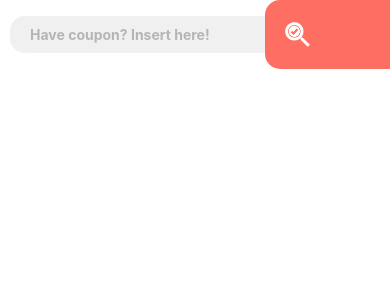
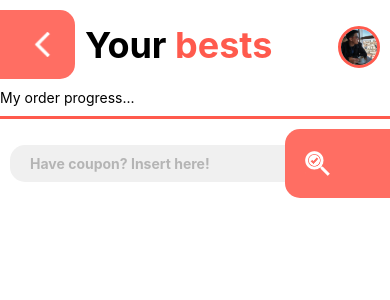
Before and after one commit to willian-froes/Bestdot, a React Native app: screen /Order in a window 390 px wide. Shown: the top 300 px of the page. Built offline with nearby package versions, Linux system fonts and the light colour scheme; no server answers.

Commit message:
conditional render cart, return buttons and modify title in navbar

```diff
--- a/App.tsx
+++ b/App.tsx
@@ -13,7 +13,7 @@ export default function App() {
   return(
     <NavigationContainer>
       <Stack.Navigator screenOptions={{ headerShown: false }}>
-        {/* <Stack.Screen name="Main" component={MainView} /> */}
+        <Stack.Screen name="Main" component={MainView} />
         <Stack.Screen name="Order" component={OrderView} />
       </Stack.Navigator>
     </NavigationContainer>
--- a/assets/component/InputWithButton.tsx
+++ b/assets/component/InputWithButton.tsx
@@ -25,7 +25,7 @@ const InputWithButton: React.FC<Props> = ({ callableMethod, callableCancelMethod
             }
 
             <TouchableOpacity style={{ backgroundColor: '#FF6E63', borderTopLeftRadius: 15, borderBottomLeftRadius: 15 }} onPress={() => callableMethod()}>
-                <Image style={{ width: 25, height: 25, marginLeft: 20, marginRight: 80, marginVertical: 22 }} source={buttonIcon} />
+                <Image style={{ width: 25, height: 25, marginLeft: 20, marginRight: 60, marginVertical: 22 }} source={buttonIcon} />
             </TouchableOpacity>
         </View>
     );
--- a/assets/component/Navbar.tsx
+++ b/assets/component/Navbar.tsx
@@ -2,31 +2,59 @@ import React, { ReactChildren, ReactNode } from 'react';
 import { Text, View, TouchableOpacity, Image } from 'react-native';
 
 interface Props {
-    cartLength: number,
+    isMain: boolean,
+    cartLength?: number,
     callableGoTo: CallableFunction
-    children: ReactNode
+    children?: ReactNode
 }
 
-const Navbar: React.FC<Props> = ({ cartLength, callableGoTo, children }) => {
+const Navbar: React.FC<Props> = ({ isMain=false, cartLength, callableGoTo, children }) => {
     return(
+        <>
+            {isMain
+                ?
                 <>
                     <Text style={{ color: '#000000', fontSize: 26, fontWeight: 'bold', marginBottom: 15, marginHorizontal: 10  }}>Hi, Willian!</Text>
                     <Text style={{ color: '#B5B5B5', fontWeight: 'bold', marginHorizontal: 10  }}>Welcome to</Text>
+                </>
+                :
+                <></>
+            }
 
-            <View style={{ flexDirection: 'row', justifyContent: 'space-between', alignItems: 'center', marginHorizontal: 10, marginBottom: 10 }}>
+            <View style={{ flexDirection: 'row', justifyContent: 'space-between', alignItems: 'center', marginHorizontal: isMain? 10 : 0, marginBottom: 10 }}>
                 <View style={{ flexDirection: 'row' }}>
+                    {isMain
+                        ?
+                        <>
                             <Text style={{ fontSize: 36, fontWeight: 'bold', color: '#000000' }}>Best</Text>
                             <Text style={{ fontSize: 36, fontWeight: 'bold', color: '#FF5A4D' }}>dot</Text>
                             <Text style={{ fontSize: 36, fontWeight: 'bold', color: '#000000' }}>.</Text>
+                        </>
+                        :
+                        <View style={{ flexDirection: 'row', alignItems: 'center', marginTop: 10 }}>
+                            <TouchableOpacity style={{ backgroundColor: '#FF6E63', borderTopRightRadius: 15, borderBottomRightRadius: 15, marginRight: 10 }} onPress={() => callableGoTo()}>
+                                <Image style={{ width: 25, height: 25, marginRight: 20, marginLeft: 30, marginVertical: 22 }} source={require("../image/return-icon.png")} />
+                            </TouchableOpacity>
+
+                            <Text style={{ fontSize: 36, fontWeight: 'bold', color: '#000000' }}>Your </Text>
+                            <Text style={{ fontSize: 36, fontWeight: 'bold', color: '#FF5A4D' }}>bests</Text>
+                        </View>
+                    }
                 </View>
 
                 <View style={{ flexDirection: 'row', alignItems: 'center' }}>
+
+                    {isMain
+                        ?
                         <TouchableOpacity style={{ backgroundColor: '#FF5A4D', flexDirection: 'row', alignItems: 'center', padding: 10, borderRadius: 15, marginRight: 12 }} onPress={() => callableGoTo()}>
                             <Text style={{ color: '#ffffff', fontWeight: 'bold', marginRight: 10 }}>{cartLength}</Text>
                             <Image style={{ width: 20, height: 20 }} source={require("../image/cart-white-icon.png")} />
                         </TouchableOpacity>
+                        :
+                        <></>
+                    }
 
-                    <Image style={{ width: 42, height: 42, borderRadius: 42, borderWidth: 3, borderColor: '#FF5A4D'}} source={require("../image/user-temp-image.jpg")} />
+                    <Image style={{ width: 42, height: 42, borderRadius: 42, borderWidth: 3, borderColor: '#FF5A4D', marginTop: 15, marginRight: isMain ? 0 : 10 }} source={require("../image/user-temp-image.jpg")} />
                 </View>
             </View>
 
--- a/assets/view/MainView.tsx
+++ b/assets/view/MainView.tsx
@@ -59,7 +59,7 @@ const MainView: React.FC<Props> = ({ navigation }) => {
         <View style={styles.container}>
             <StatusBar style='dark' backgroundColor='#ffffff' translucent={false} />
 
-            <Navbar cartLength={cartLength} callableGoTo={() => navigation.navigate("Order")}>
+            <Navbar isMain={true} cartLength={cartLength} callableGoTo={() => navigation.navigate("Order")}>
                 <InputWithButton callableMethod={() => {
                         let filteredProducts = searchableList.filter((product) => {
                             return product.title.toLowerCase().includes(searchText.toLowerCase());
--- a/assets/view/OrderView.tsx
+++ b/assets/view/OrderView.tsx
@@ -4,6 +4,7 @@ import { StackNavigationProp } from '@react-navigation/stack';
 import { Text, View, StyleSheet } from 'react-native';
 
 import InputWithButton from '../component/InputWithButton';
+import Navbar from '../component/Navbar';
 
 interface Props {
     navigation: StackNavigationProp<any,any>
@@ -16,6 +17,11 @@ const MainView: React.FC<Props> = ({ navigation }) => {
         <View style={styles.container}>
             <StatusBar style='dark' backgroundColor='#ffffff' translucent={false} />
 
+            <Navbar isMain={false} callableGoTo={() => navigation.goBack()} >
+                <Text>My order progress...</Text>
+            </Navbar>
+
+            <View style={{ marginVertical: 10 }}>
                 <InputWithButton
                     callableMethod={() => {
                         console.log("coupon!");
@@ -29,6 +35,7 @@ const MainView: React.FC<Props> = ({ navigation }) => {
                     value={couponText}
                 />
             </View>
+        </View>
     );
 }
 
```
Also changed, not shown: assets/image/return-icon.png (added). Lines whose indentation alone changed are shown as unchanged.
